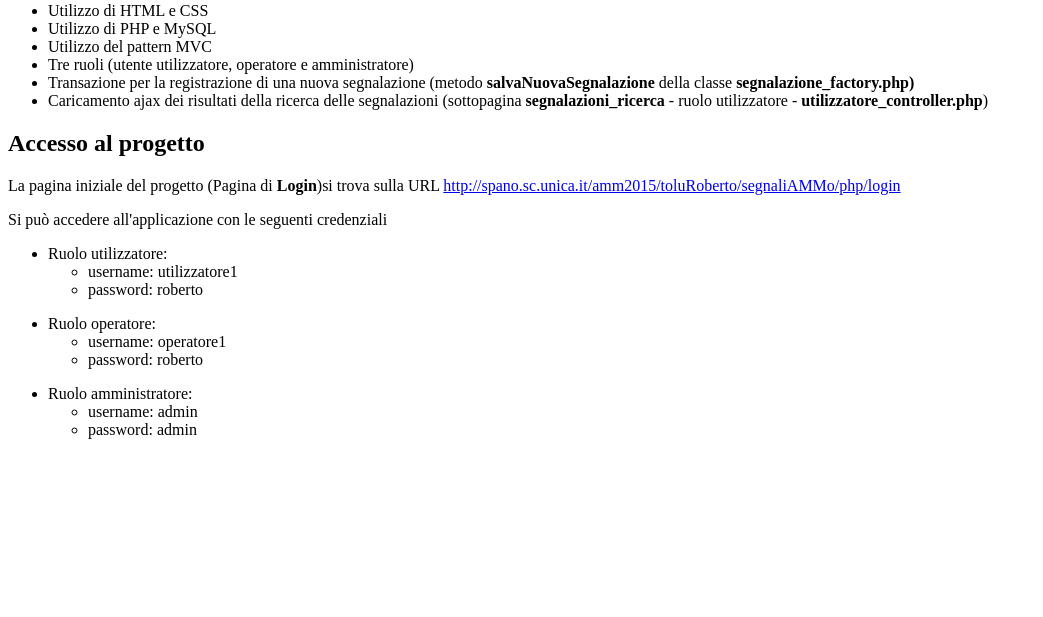
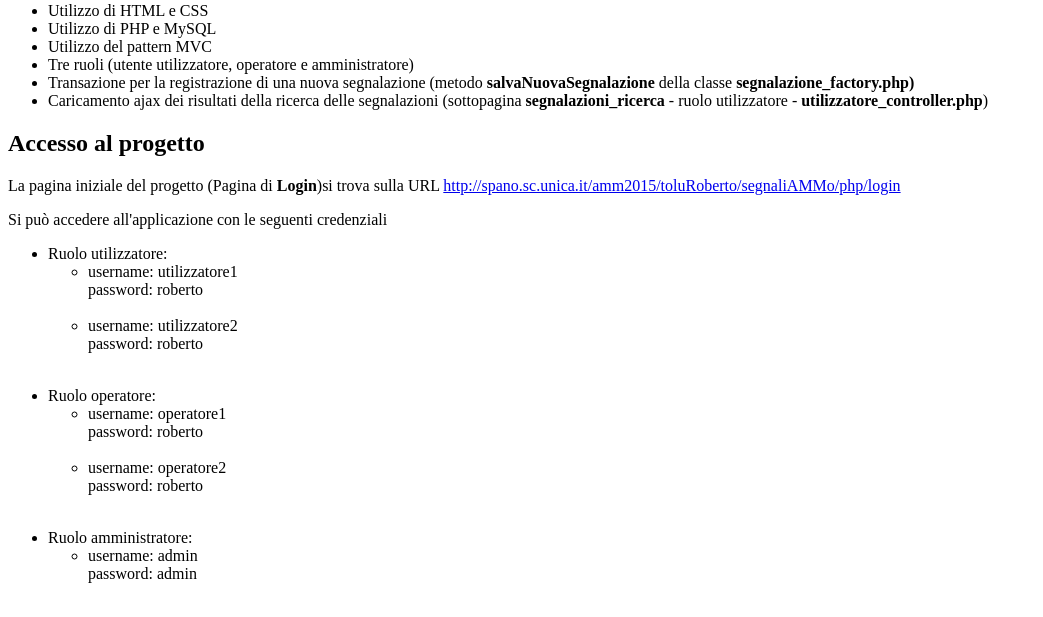
Before and after one commit to Sirboncino/amm2015, a PHP site: page / in a window 1280 px wide. Shown: the part 1978-2595 px from the top of the page, without its empty margins (0-1043 px from the left). Before the commit the page ends 2417 px from the top, so only its background shows below. Run offline with PHP 8.4, Linux system fonts and the light colour scheme.

Commit message:
commit43

```diff
--- a/index.php
+++ b/index.php
@@ -125,24 +125,30 @@
     <ul>
         <li>Ruolo utilizzatore:</li>
         <ul>
-            <li>username: utilizzatore1</li>
-            <li>password: roberto</li>
+            <li>username: utilizzatore1<br>
+                password: roberto<br>&nbsp;</li>
+
+            <li>username: utilizzatore2<br>
+            password: roberto<br>&nbsp;</li>
         </ul>
     </ul>
 
     <ul>
         <li>Ruolo operatore:</li>
         <ul>
-            <li>username: operatore1</li>
-            <li>password: roberto</li>
+            <li>username: operatore1<br>
+                password: roberto<br>&nbsp;</li>
+
+            <li>username: operatore2<br>
+            password: roberto<br>&nbsp;</li>
         </ul>
     </ul>
 
     <ul>
         <li>Ruolo amministratore:</li>
         <ul>
-            <li>username: admin</li>
-            <li>password: admin</li>
+            <li>username: admin<br>
+            password: admin<br>&nbsp;</li>
         </ul>
     </ul>
 
```
Also changed, not shown: php/settings.php (+10 -3 lines).
